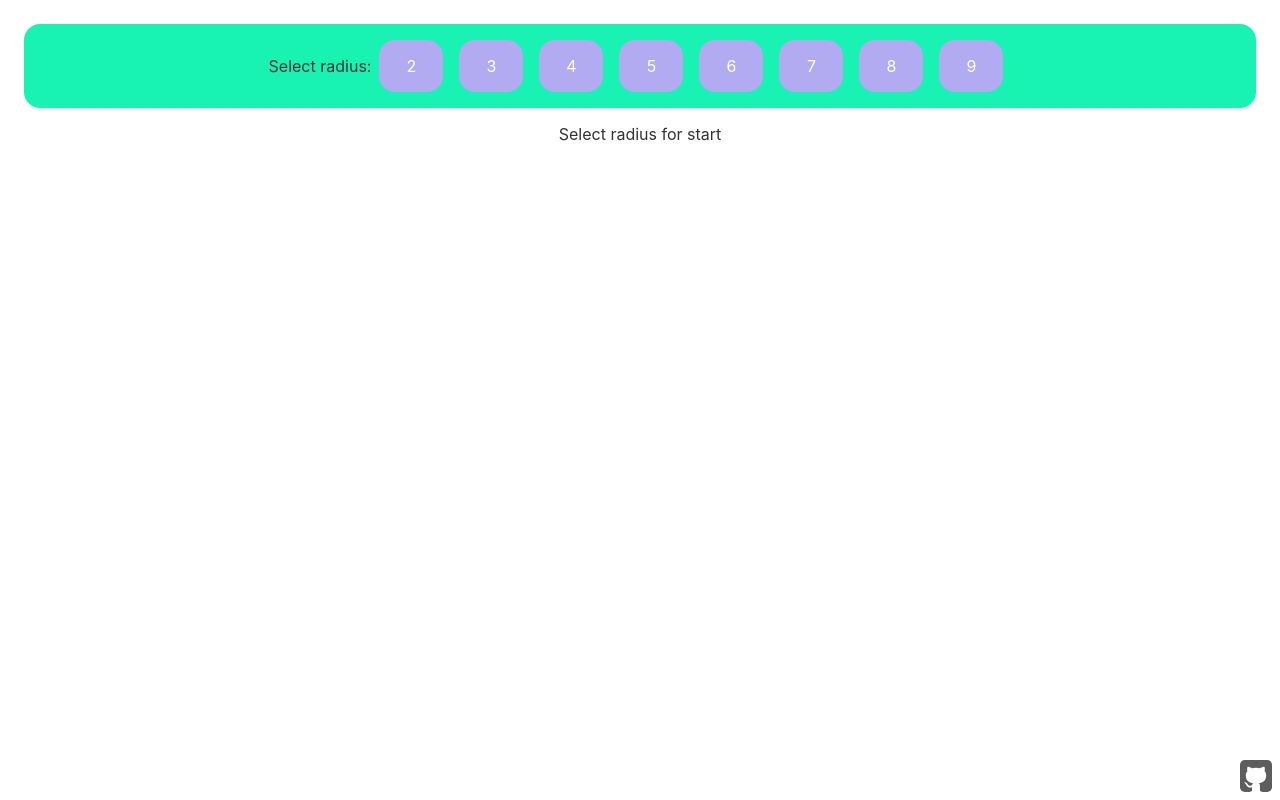
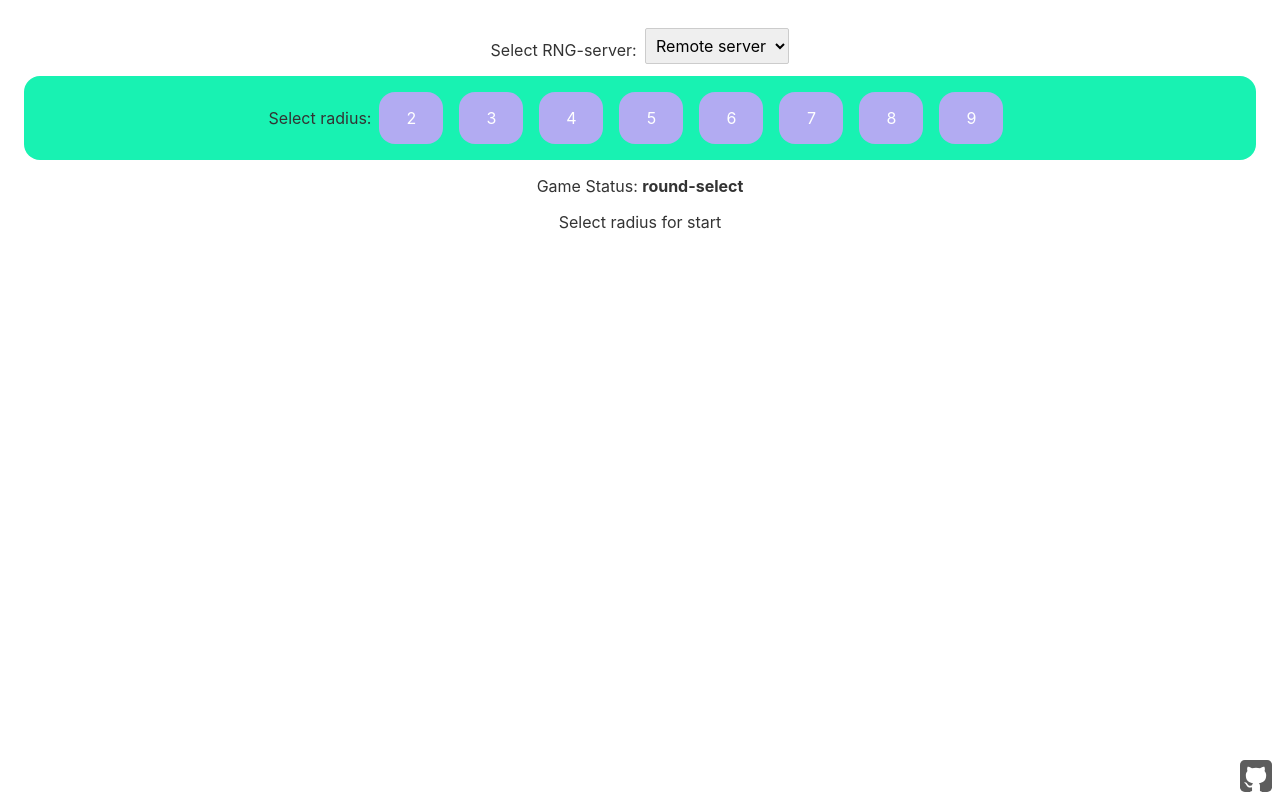
Before and after one commit to torcoste/hex2048-svelte, a Svelte app: page / in a window 1280 px wide. Built offline with nearby package versions, Linux system fonts and the light colour scheme.

Commit message:
server url selector

```diff
--- a/src/App.svelte
+++ b/src/App.svelte
@@ -1,33 +1,37 @@
 <script>
+  import ServerUrlSelector from "./components/ServerUrlSelector.svelte"
   import RadiusSelect from "./components/RadiusSelect.svelte"
   import GameArea from "./components/GameArea.svelte"
+  import GameStatus from "./components/GameStatus.svelte"
   import Manual from "./components/Manual.svelte"
+  import GitHubLink from "./components/GitHubLink.svelte"
   import { resetGame, tryMove, updateGameStatus } from "./GameManager"
   import {
     radiusState,
     cellsState,
     isLoadingState,
     gameStatusState,
+    serverUrlState,
   } from "./store"
   import { isMoveKey } from "./helpers"
   import { DEFAULT_VALUES } from "./constants"
-import GitHubLink from "./components/GitHubLink.svelte"
 
   let radius
   let cells = DEFAULT_VALUES.cells
   let isLoading = DEFAULT_VALUES.isLoading
   let gameStatus = DEFAULT_VALUES.gameStatus
+  let serverUrl = DEFAULT_VALUES.serverUrl
 
   const handleKeydown = ({ key }) => {
     if (isMoveKey(key)) {
-      tryMove(radius, isLoading, gameStatus, key, cells)
+      tryMove(radius, isLoading, gameStatus, key, cells, serverUrl)
     }
   }
 
   radiusState.subscribe((radiusValue) => {
     if (radiusValue) {
       radius = radiusValue
-      resetGame(radiusValue)
+      resetGame(radiusValue, serverUrl)
     }
   })
   cellsState.subscribe((cellsValue) => {
@@ -40,13 +44,18 @@ import GitHubLink from "./components/GitHubLink.svelte"
   gameStatusState.subscribe((gameStatusValue) => {
     gameStatus = gameStatusValue
   })
+  serverUrlState.subscribe((serverUrlValue) => {
+    serverUrl = serverUrlValue
+  })
 </script>
 
 <svelte:window on:keydown={handleKeydown} />
 
 <main>
+  <ServerUrlSelector {serverUrl} />
   <RadiusSelect {radius} />
-  <GameArea {radius} {cells} {gameStatus} />
+  <GameArea {radius} {cells} />
+  <GameStatus {gameStatus} />
   <Manual {radius} />
   <GitHubLink />
 </main>
--- a/src/GameManager.js
+++ b/src/GameManager.js
@@ -1,22 +1,29 @@
-import { GAME_STATUSES } from "./constants"
+import { DEFAULT_VALUES, GAME_STATUSES } from "./constants"
 import { getColumnCount } from "./CellsManager"
 import { cellsState, gameStatusState } from "./store"
 import { getNewCells } from "./service"
 import { getThirdAxis } from "./helpers"
 import { pipe } from "./utils"
 
-export const resetGame = (radius) => {
-  cellsState.update(() => []) // TODO: remove line if it useless for tests
+export const resetGame = (radius, serverUrl) => {
+  cellsState.update(() => DEFAULT_VALUES.cells) // TODO: remove line if it useless for tests
   gameStatusState.update(() => GAME_STATUSES.playing)
-  getNewCells(radius, []).then((cellsValue) =>
+  getNewCells(radius, DEFAULT_VALUES.cells, serverUrl).then((cellsValue) =>
     cellsState.update(() => cellsValue)
   )
 }
 
-export const tryMove = (radius, isLoading, gameStatus, key, cells) => {
+export const tryMove = (
+  radius,
+  isLoading,
+  gameStatus,
+  key,
+  cells,
+  serverUrl
+) => {
   const isPlaying = gameStatus === GAME_STATUSES.playing
   if (!!radius && !isLoading && isPlaying) {
-    moveCells(keyMoveDict[key], radius, cells)
+    moveCells(keyMoveDict[key], radius, cells, serverUrl)
   }
 }
 
@@ -94,11 +101,11 @@ const tryShiftCells = (radius, direction) => (cellsGroupedByDirectionAxis) => {
   })
 }
 
-const moveCells = async (direction, radius, cells) => {
+const moveCells = async (direction, radius, cells, serverUrl) => {
   const movedCells = groupCellsByDirectionAxis(direction, radius, cells)
     .map((line) => pipe(tryMergeCells, tryShiftCells(radius, direction))(line))
     .flat()
-  const newCells = await getNewCells(radius, movedCells)
+  const newCells = await getNewCells(radius, movedCells, serverUrl)
   cellsState.update(() => [...movedCells, ...newCells])
 }
 
--- a/src/components/GameArea.svelte
+++ b/src/components/GameArea.svelte
@@ -1,7 +1,6 @@
 <script>
   export let radius
   export let cells
-  export let gameStatus
 
   import { fade } from "svelte/transition"
 
@@ -17,7 +16,6 @@
       <DataCells {radius} {cells} />
       <HexagonGrid {radius} {cells} />
     </GameAreaContainer>
-    <GameStatus {gameStatus} />
   </section>
 {/if}
 
--- /dev/null
+++ b/src/components/ServerUrlSelector.svelte
@@ -0,0 +1,43 @@
+<script>
+  import { DEFAULT_VALUES, SERVER_URLS } from "../constants"
+  import { serverUrlState } from "../store"
+  export let serverUrl
+
+  let selected = DEFAULT_VALUES.serverUrl.value
+
+  $: if (selected && serverUrl.value !== selected)
+    serverUrlState.update(() =>
+      SERVER_URLS.find((item) => item.value === selected)
+    )
+
+</script>
+
+<section>
+  <p>Select RNG-server:</p>
+  <select bind:value={selected} id="url-server">
+    {#each SERVER_URLS as serverItem}
+      <option
+        selected={serverItem.value === serverUrl.value}
+        id={serverItem.id}
+        value={serverItem.value}>{serverItem.title}</option
+      >
+    {/each}
+  </select>
+</section>
+
+<style>
+  section {
+    flex-direction: column;
+    align-items: center;
+  }
+  @media (min-width: 300px) {
+    section {
+      display: flex;
+      flex-direction: row;
+      justify-content: center;
+    }
+    p {
+      margin-right: 8px;
+    }
+  }
+</style>
--- a/src/constants.js
+++ b/src/constants.js
@@ -5,15 +5,30 @@ export const AVALIABLE_RADIUS_VALUES = [2, 3, 4, 5, 6, 7, 8, 9]
 
 export const MOVE_KEYS_LIST = ["q", "w", "e", "a", "s", "d"]
 
+export const SERVER_URLS = [
+  {
+    id: "remote",
+    value: "//68f02c80-3bed-4e10-a747-4ff774ae905a.pub.instances.scw.cloud",
+    title: "Remote server",
+  },
+  {
+    id: "localhost",
+    value: "http://localhost:13337/",
+    title: "Local server",
+  },
+]
+
 export const GAME_STATUSES = {
   playing: "playing",
   game_over: "game-over",
+  round_select: "round-select",
 }
 
 export const DEFAULT_VALUES = {
   cells: [],
   isLoading: false,
-  gameStatus: GAME_STATUSES.playing,
+  gameStatus: GAME_STATUSES.round_select,
+  serverUrl: SERVER_URLS[0],
 }
 
 export const colors = {
--- a/src/service.js
+++ b/src/service.js
@@ -1,9 +1,8 @@
-import { SERVER_URL } from "./constants"
 import { isLoadingState } from "./store"
 
-export const getNewCells = async (radius, cells = []) => {
+export const getNewCells = async (radius, cells, serverUrl) => {
   isLoadingState.update(() => true)
-  const response = await fetch(`${SERVER_URL}/${radius}`, {
+  const response = await fetch(`${serverUrl.value}/${radius}`, {
     method: "POST",
     body: JSON.stringify(cells),
   })
--- a/src/store.js
+++ b/src/store.js
@@ -6,3 +6,4 @@ export const radiusState = writable(getRadiusFromUrl())
 export const cellsState = writable(DEFAULT_VALUES.cells)
 export const isLoadingState = writable(DEFAULT_VALUES.isLoading)
 export const gameStatusState = writable(DEFAULT_VALUES.gameStatus)
+export const serverUrlState = writable(DEFAULT_VALUES.serverUrl)
```
